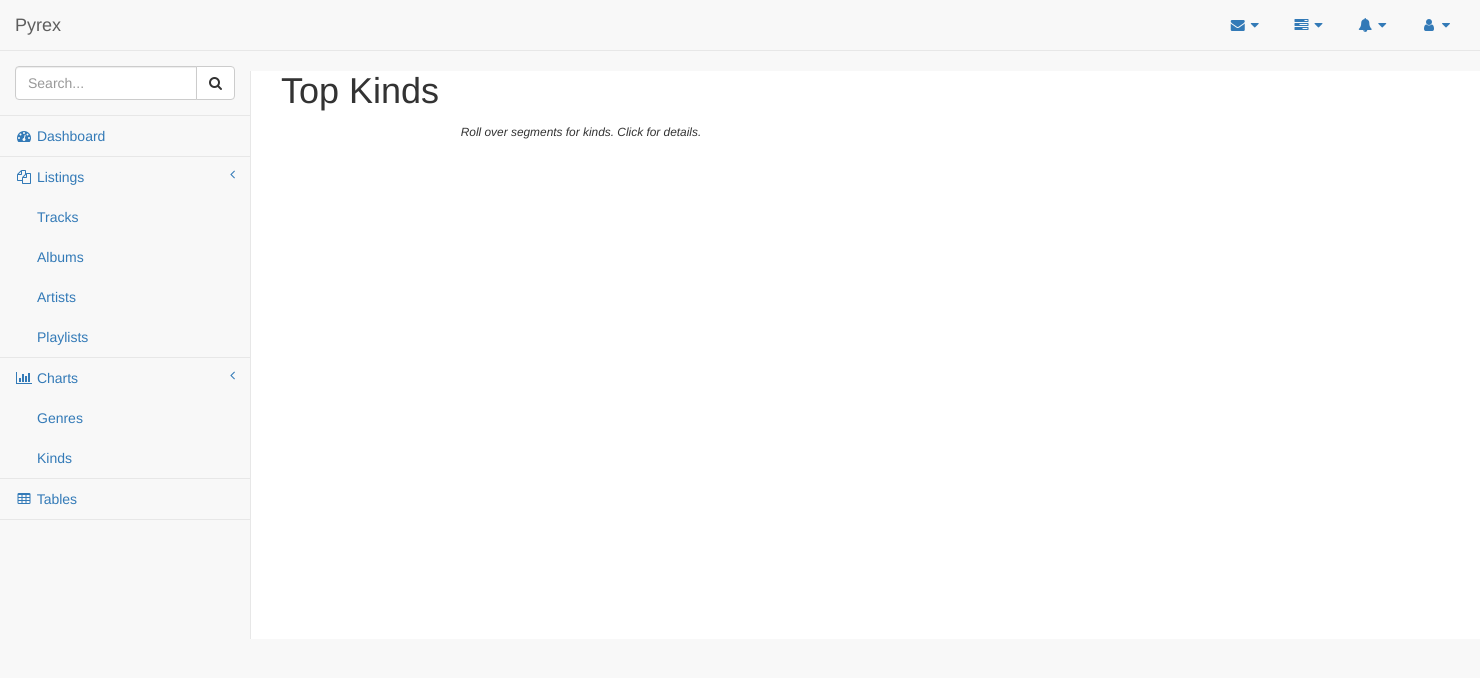
After one commit to shacker/tunedex, a Django app: a page that uses pyrex/templates/base.html in a window 1480 px wide. The commit adds this page. Shown: the top 678 px of the page. Run offline with Django 3.2, Linux system fonts and the light colour scheme; data that the repository does not hold is empty; some libraries are stand-ins or nearby versions.

Commit message:
Donut chart for Kinds

```diff
--- a/itl/json_views.py
+++ b/itl/json_views.py
@@ -1,13 +1,22 @@
 from django.http import JsonResponse
 from django.db.models import Count
 
-from itl.models import Genre
+from itl.models import Genre, Kind
 
 
 def genres_data(request, num_genres=None):
-    # Generate data to show top 5 genres on dashboard
+    # Generate data to show top genres
     num_genres = int(num_genres) if num_genres else 10
     genres = Genre.objects.annotate(num_tracks=Count('track')).order_by('-num_tracks')[:num_genres]
     data = [{"label": g.name, "value": g.num_tracks, "id": g.id} for g in genres]
 
     return JsonResponse(data, safe=False)
+
+
+def kinds_data(request, num_kinds=None):
+    # Generate data to show top kinds
+    num_kinds = int(num_kinds) if num_kinds else 10
+    kinds = Kind.objects.annotate(num_kinds=Count('track')).order_by('-num_kinds')[:num_kinds]
+    data = [{"label": k.name, "value": k.num_kinds, "id": k.id} for k in kinds]
+
+    return JsonResponse(data, safe=False)
--- a/itl/views.py
+++ b/itl/views.py
@@ -134,5 +134,9 @@ def playlist_detail(request, pk=None):
     return render(request, 'itl/playlist_detail.html', locals())
 
 
-def genre_donut(request):
-    return render(request, 'itl/chart_genre_donut.html', locals())
+def genres_donut(request):
+    return render(request, 'itl/chart_genres_donut.html', locals())
+
+
+def kinds_donut(request):
+    return render(request, 'itl/chart_kinds_donut.html', locals())
--- a/pyrex/templates/base.html
+++ b/pyrex/templates/base.html
@@ -306,7 +306,10 @@
                             <a href="#"><i class="fa fa-bar-chart-o fa-fw"></i> Charts<span class="fa arrow"></span></a>
                             <ul class="nav nav-second-level">
                                 <li>
-                                    <a href="{% url 'genre_donut' %}">Genres</a>
+                                    <a href="{% url 'genres_donut' %}">Genres</a>
+                                </li>
+                                <li>
+                                    <a href="{% url 'kinds_donut' %}">Kinds</a>
                                 </li>
 
                             </ul>
--- a/pyrex/templates/dashboard.html
+++ b/pyrex/templates/dashboard.html
@@ -426,7 +426,7 @@
                 </div>
                 <div class="panel-body">
                     <div id="dashboard-genres-donut-chart"></div>
-                    <a href="{% url 'genre_donut' %}" class="btn btn-default btn-block">More genres</a>
+                    <a href="{% url 'genres_donut' %}" class="btn btn-default btn-block">More genres</a>
                 </div>
                 <!-- /.panel-body -->
             </div>
--- /dev/null
+++ b/pyrex/templates/itl/chart_kinds_donut.html
@@ -0,0 +1,35 @@
+{% extends "base.html" %}
+
+{% block title %}{{ block.super }} Top Kinds{% endblock title %}
+
+{% block content %}
+
+    <h1>Top Kinds</h1>
+    <div class="container">
+        <div class="col-md-6">
+        	<div id="genres-kinds-chart"></div>
+            <p class="text-center"><small><em>Roll over segments for kinds. Click for details.</em></small></p>
+
+        </div>
+    </div>
+{% endblock %}
+
+{% block extra_js %}
+    <script>
+        $(function() {
+            function drawDashboardGenres() {
+                $.getJSON("/json/kinds_data/20/", function (json) {
+                    Morris.Donut({
+                        element: 'genres-kinds-chart',
+                        data: json,
+                        resize: true
+                    }).on('click', function(i, row) {
+                        location.href = "/tracks/?kinds=" + row.id;
+                    });
+                });
+            }
+            drawDashboardGenres();
+
+        });
+    </script>
+{% endblock extra_js %}
--- a/pyrex/urls.py
+++ b/pyrex/urls.py
@@ -20,13 +20,13 @@ urlpatterns = [
     url(r'^playlists/(?P<pk>\d+)$', views.playlist_detail, name='playlist_detail'),
 
     # Charts
-    url(r'^charts/genres_donut/$', views.genre_donut, name='genre_donut'),
+    url(r'^charts/genres_donut/$', views.genres_donut, name='genres_donut'),
+    url(r'^charts/kinds_donut/$', views.kinds_donut, name='kinds_donut'),
 
     # JSON views
     url(r'^json/genres_data/(?P<num_genres>\d+)/$', json_views.genres_data, name='genres_data'),
     url(r'^json/genres_data/$', json_views.genres_data, name='genres_data'),
-    # url(r'^json/kinds_donut_data/$', json_views.kinds_donut_data, name='kinds_donut_data'),
-
+    url(r'^json/kinds_data/(?P<num_kinds>\d+)/$', json_views.kinds_data, name='kinds_data'),
 
     url(r'^admin/', admin.site.urls),
 ]
```
Also changed, not shown: pyrex/templates/itl/chart_genres_donut.html (renamed from pyrex/templates/itl/chart_genre_donut.html).
